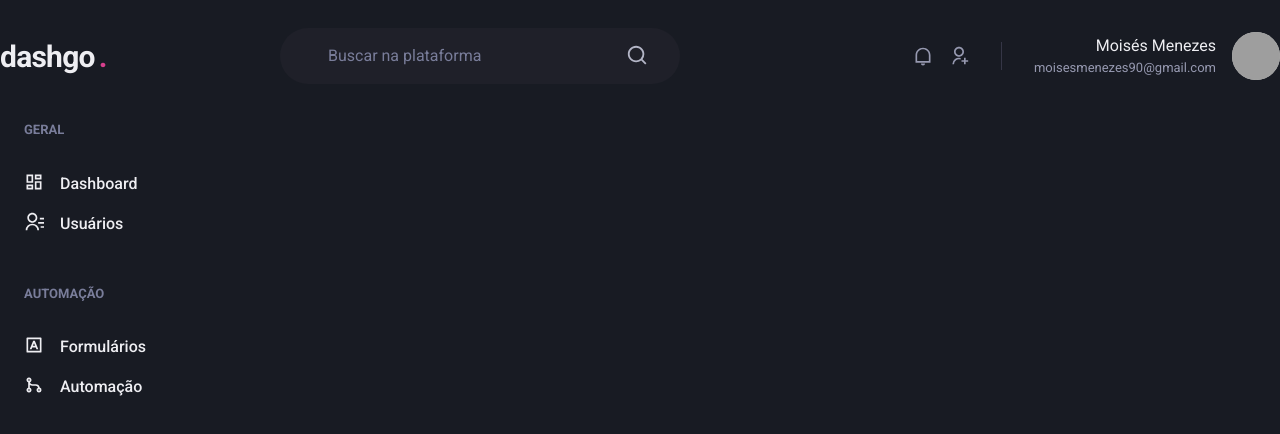
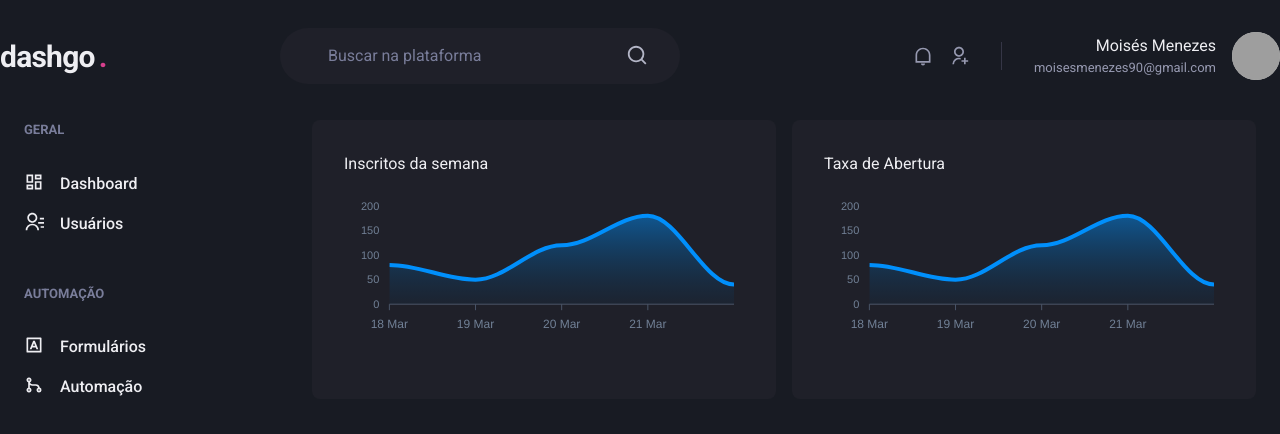
Before and after one commit to MoisesMenezes/Dashgo, a Next.js app: page /dashboard in a window 1280 px wide. Shown: the top 434 px of the page. Built offline with nearby package versions, Linux system fonts and the light colour scheme; grey boxes are pictures that could not be loaded.

Commit message:
feat: add Chart

```diff
--- a/package.json
+++ b/package.json
@@ -12,9 +12,11 @@
     "@chakra-ui/react": "^1.6.2",
     "@emotion/react": "^11.4.0",
     "@emotion/styled": "^11.3.0",
+    "apexcharts": "^3.27.1",
     "framer-motion": "^4.1.17",
     "next": "10.2.3",
     "react": "17.0.2",
+    "react-apexcharts": "^1.3.9",
     "react-dom": "17.0.2",
     "react-icons": "^4.2.0"
   },
--- a/src/pages/dashboard.tsx
+++ b/src/pages/dashboard.tsx
@@ -1,16 +1,78 @@
 import { Header } from "../components/Header";
-import { Flex } from "@chakra-ui/react";
+import dynamic from "next/dynamic";
+import { Flex, SimpleGrid, Box, Text, theme } from "@chakra-ui/react";
 import { Sidebar } from "../components/Sidebar";
 
+const Chart = dynamic(() => import("react-apexcharts"), {
+  ssr: false,
+});
 
-export default function Dashboard(){
-  return(
+const options = {
+  chart: {
+    toolbar: {
+      show: false,
+    },
+    zoom: {
+      enabled: false,
+    },
+    foreColor: theme.colors.gray[500],
+  },
+  grid: {
+    show: false,
+  },
+  dataLabels: {
+    enabled: false,
+  },
+  tooltip: {
+    enabled: false,
+  },
+  xaxis: {
+    type: 'datetime' as const,
+    axisBorder: {
+      color: theme.colors.gray[600],
+    },
+    axisTicks: {
+      color: theme.colors.gray[600],
+    },
+    categories: [
+      "2021-03-18T:00:00:00.000Z",
+      "2021-03-19T:00:00:00.000Z",
+      "2021-03-20T:00:00:00.000Z",
+      "2021-03-21T:00:00:00.000Z",
+      "2021-03-22T:00:00:00.000Z",
+    ],
+  },
+  fill: {
+    opacity: 0.3,
+    type: "gradient",
+    gradient: {
+      shade: 'dark',
+      opacityFrom: 0.7,
+      opacityTo: 0.3,
+    }
+  }
+};
+
+const series = [{ name: "series1", data: [80, 50, 120, 180, 40] }];
+
+export default function Dashboard() {
+  return (
     <Flex direction="column" h="100vh">
       <Header />
 
       <Flex width="100%" my="6" maxWidth={1480} mx="auto" px="6">
         <Sidebar />
+        <SimpleGrid flex="1" gap="4" minChildWidth="320px" align="flex-start">
+          <Box p="8" bg="gray.800" borderRadius={8} pb="4">
+            <Text>Inscritos da semana</Text>
+            <Chart type="area" series={series} height={160} options={options} />
+          </Box>
+          <Box p="8" bg="gray.800" borderRadius={8}>
+            <Text>Taxa de Abertura</Text>
+            <Chart type="area" series={series} height={160} options={options} />
+          </Box>
+        </SimpleGrid>
       </Flex>
     </Flex>
-  )
+  );
 }
```
Also changed, not shown: 1 other file (tests, documents, lock files or other folders).
